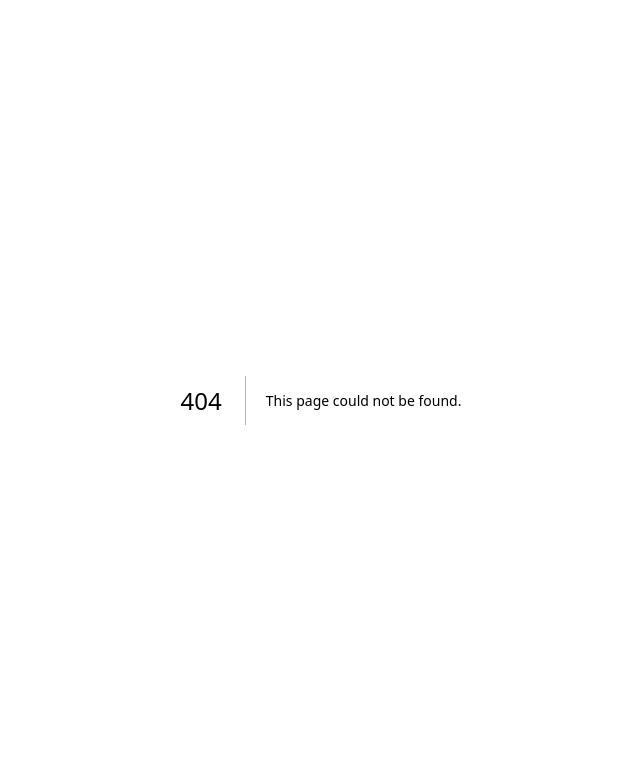
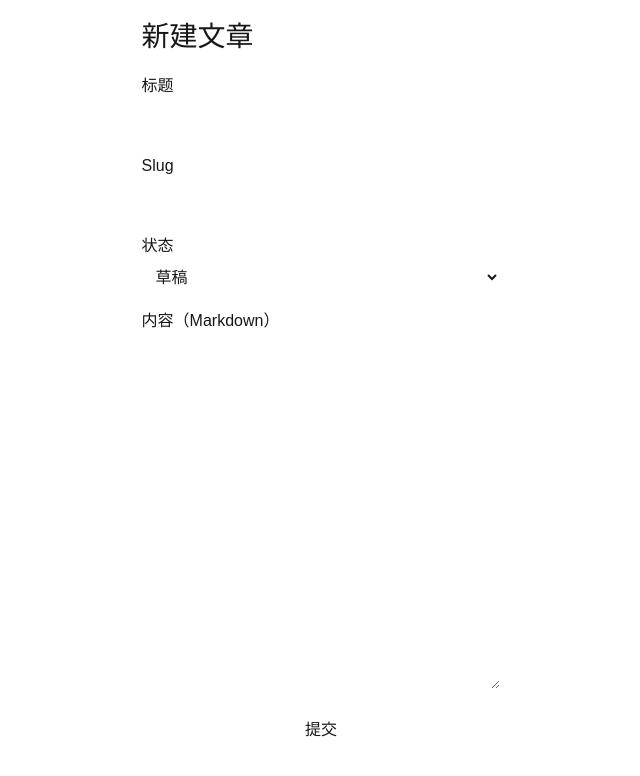
Before and after one commit to eoitsefy/personal-blog, a Next.js app: page /admin/posts/new in a window 1280 px wide. Before the commit this address had no page. Shown: the top 776 px of the page, without its empty margins (319-959 px from the left). Built offline with nearby package versions, Linux system fonts and the light colour scheme.

Commit message:
feat(admin): add new-post page and verify remote access

```diff
--- /dev/null
+++ b/src/app/admin/posts/new/page.tsx
@@ -0,0 +1,152 @@
+"use client";
+
+import { useMemo, useState } from "react";
+import { z } from "zod";
+import { CreatePostInputSchema, type CreatePostInput } from "@/lib/validators/post";
+
+type ApiSuccess<T> = { success: true; data: T; requestId: string };
+type ApiFail = { success: false; error: { code: string; message: string }; requestId: string };
+
+type CreatePostResp = ApiSuccess<{
+  id: string;
+  title: string;
+  slug: string;
+  status: "DRAFT" | "PUBLISHED";
+  createdAt: string;
+}> | ApiFail;
+
+export default function NewPostPage() {
+  const [form, setForm] = useState<CreatePostInput>({
+    title: "",
+    slug: "",
+    contentMd: "",
+    status: "DRAFT",
+  });
+  const [submitting, setSubmitting] = useState(false);
+  const [message, setMessage] = useState<string>("");
+  const [errors, setErrors] = useState<Record<string, string>>({});
+
+  const canSubmit = useMemo(() => !submitting, [submitting]);
+
+  function update<K extends keyof CreatePostInput>(key: K, value: CreatePostInput[K]) {
+    setForm((prev) => ({ ...prev, [key]: value }));
+  }
+
+  function slugify(input: string) {
+    return input
+      .toLowerCase()
+      .trim()
+      .replace(/\s+/g, "-")
+      .replace(/[^a-z0-9-]/g, "")
+      .replace(/-+/g, "-");
+  }
+
+  async function onSubmit(e: React.FormEvent<HTMLFormElement>) {
+    e.preventDefault();
+    setMessage("");
+    setErrors({});
+
+    const parsed = CreatePostInputSchema.safeParse(form);
+    if (!parsed.success) {
+      const fieldErrors: Record<string, string> = {};
+      for (const issue of parsed.error.issues) {
+        const key = issue.path[0];
+        if (typeof key === "string" && !fieldErrors[key]) fieldErrors[key] = issue.message;
+      }
+      setErrors(fieldErrors);
+      return;
+    }
+
+    setSubmitting(true);
+    try {
+      const res = await fetch("/api/posts", {
+        method: "POST",
+        headers: { "Content-Type": "application/json" },
+        body: JSON.stringify(parsed.data),
+        credentials: "include",
+      });
+
+      const json = (await res.json()) as CreatePostResp;
+      if (!res.ok || !json.success) {
+        const msg = !json.success ? json.error.message : `请求失败（${res.status}）`;
+        setMessage(`发布失败：${msg}`);
+        return;
+      }
+
+      setMessage(`发布成功：${json.data.slug}`);
+      setForm({ title: "", slug: "", contentMd: "", status: "DRAFT" });
+    } catch {
+      setMessage("发布失败：网络错误或服务器不可用");
+    } finally {
+      setSubmitting(false);
+    }
+  }
+
+  return (
+    <main style={{ maxWidth: 800, margin: "0 auto", padding: 16 }}>
+      <h1 style={{ fontSize: 28, marginBottom: 16 }}>新建文章</h1>
+
+      <form onSubmit={onSubmit} aria-label="新建文章表单">
+        <div style={{ display: "grid", gap: 12 }}>
+          <label>
+            <span>标题</span>
+            <input
+              type="text"
+              value={form.title}
+              onChange={(e) => update("title", e.target.value)}
+              onBlur={() => !form.slug && update("slug", slugify(form.title))}
+              aria-invalid={Boolean(errors.title)}
+              aria-describedby={errors.title ? "title-error" : undefined}
+              style={{ width: "100%", padding: 10 }}
+            />
+            {errors.title && <p id="title-error" style={{ color: "crimson" }}>{errors.title}</p>}
+          </label>
+
+          <label>
+            <span>Slug</span>
+            <input
+              type="text"
+              value={form.slug}
+              onChange={(e) => update("slug", slugify(e.target.value))}
+              aria-invalid={Boolean(errors.slug)}
+              aria-describedby={errors.slug ? "slug-error" : undefined}
+              style={{ width: "100%", padding: 10 }}
+            />
+            {errors.slug && <p id="slug-error" style={{ color: "crimson" }}>{errors.slug}</p>}
+          </label>
+
+          <label>
+            <span>状态</span>
+            <select
+              value={form.status}
+              onChange={(e) => update("status", e.target.value as "DRAFT" | "PUBLISHED")}
+              style={{ width: "100%", padding: 10 }}
+            >
+              <option value="DRAFT">草稿</option>
+              <option value="PUBLISHED">发布</option>
+            </select>
+          </label>
+
+          <label>
+            <span>内容（Markdown）</span>
+            <textarea
+              value={form.contentMd}
+              onChange={(e) => update("contentMd", e.target.value)}
+              rows={14}
+              aria-invalid={Boolean(errors.contentMd)}
+              aria-describedby={errors.contentMd ? "content-error" : undefined}
+              style={{ width: "100%", padding: 10, resize: "vertical" }}
+            />
+            {errors.contentMd && <p id="content-error" style={{ color: "crimson" }}>{errors.contentMd}</p>}
+          </label>
+
+          <button type="submit" disabled={!canSubmit} style={{ padding: "10px 14px" }}>
+            {submitting ? "提交中..." : "提交"}
+          </button>
+        </div>
+      </form>
+
+      <p aria-live="polite" style={{ marginTop: 12 }}>{message}</p>
+    </main>
+  );
+}
--- /dev/null
+++ b/src/lib/validators/post.ts
@@ -0,0 +1,17 @@
+import { z } from "zod";
+
+export const PostStatusSchema = z.enum(["DRAFT", "PUBLISHED"]);
+
+export const CreatePostInputSchema = z.object({
+  title: z.string().trim().min(1, "标题不能为空").max(120, "标题最多120字符"),
+  slug: z
+    .string()
+    .trim()
+    .min(1, "slug不能为空")
+    .max(160, "slug最多160字符")
+    .regex(/^[a-z0-9-]+$/, "slug 仅允许小写字母、数字和中划线"),
+  contentMd: z.string().trim().min(1, "内容不能为空"),
+  status: PostStatusSchema,
+});
+
+export type CreatePostInput = z.infer<typeof CreatePostInputSchema>;
```
